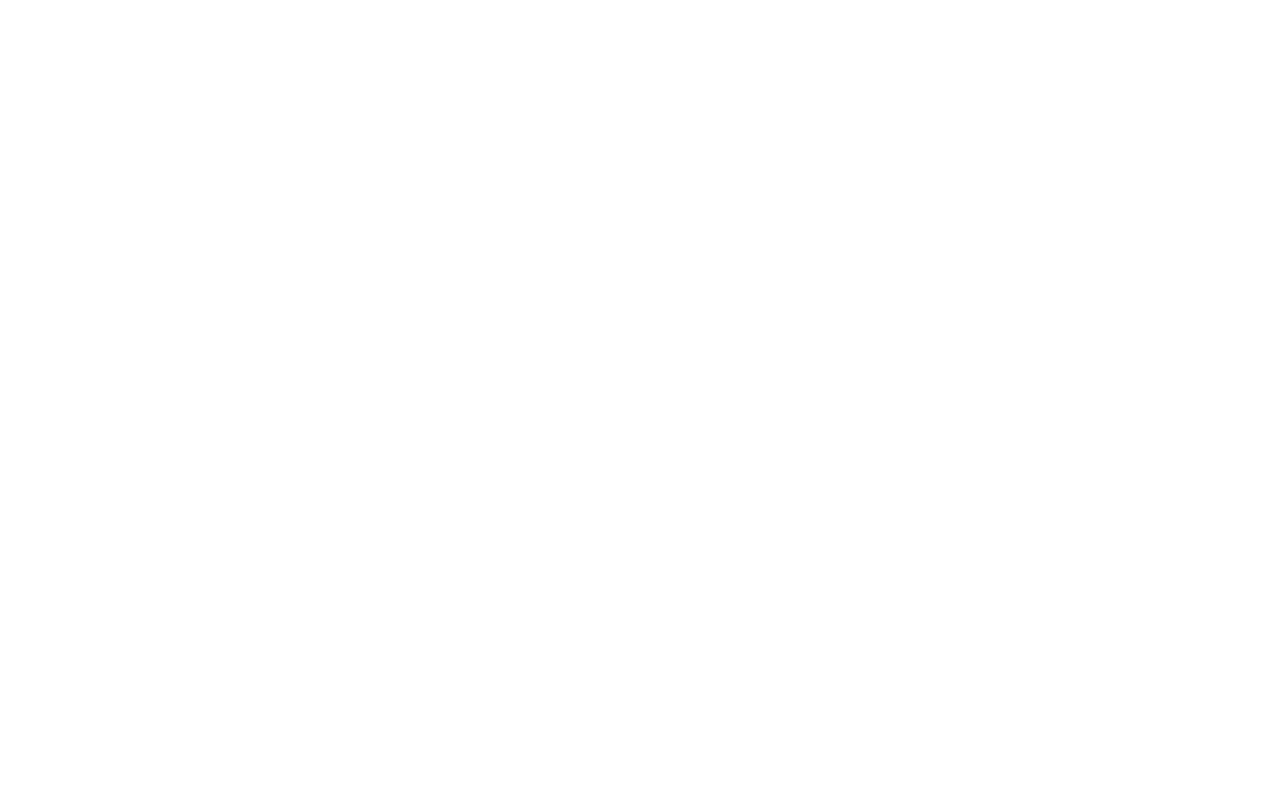
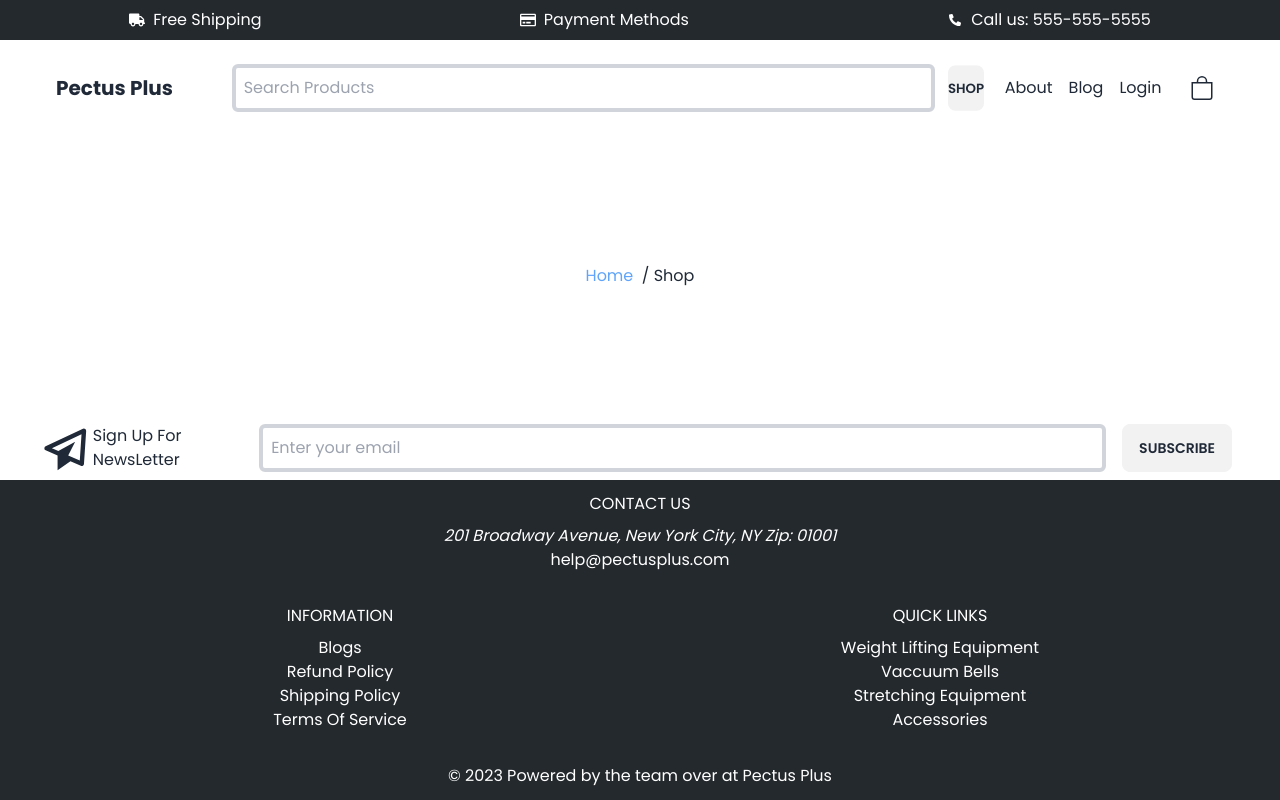
Before and after one commit to Asalz20/pectus-plus-frontend, a React (Vite) app: page /shop in a window 1280 px wide. Before the commit this address had no page. Built offline with nearby package versions, Linux system fonts and the light colour scheme.

Commit message:
Set up react helmet and breadcrumb component functionality

```diff
--- a/package.json
+++ b/package.json
@@ -12,6 +12,7 @@
     "@reduxjs/toolkit": "^1.9.5",
     "react": "^18.2.0",
     "react-dom": "^18.2.0",
+    "react-helmet": "^6.1.0",
     "react-icons": "^4.8.0",
     "react-redux": "^8.0.5",
     "react-router-dom": "^6.11.1"
--- a/src/components/App.jsx
+++ b/src/components/App.jsx
@@ -3,6 +3,7 @@
 import Home from "../pages/Home";
 import About from "../pages/About";
 import Contact from "../pages/Contact";
+import Shop from "../pages/Shop";
 const App = () => {
   return (
     <>
@@ -12,6 +13,7 @@
             <Route index element={<Home />} />
             <Route path="about" element={<About />} />
             <Route path="contact" element={<Contact />} />
+            <Route path="shop" element={<Shop />} />
           </Route>
         </Routes>
       </BrowserRouter>
--- /dev/null
+++ b/src/components/BreadCrumb.jsx
@@ -0,0 +1,12 @@
+import { Link } from "react-router-dom";
+const BreadCrumb = ({ title }) => {
+  return (
+    <div className="flex justify-center">
+      <Link to="/" className="text-blue-400">
+        Home &nbsp;
+      </Link>
+      / {title}
+    </div>
+  );
+};
+export default BreadCrumb;
--- /dev/null
+++ b/src/components/Meta.jsx
@@ -0,0 +1,13 @@
+import { Helmet } from "react-helmet";
+import React from "react";
+
+const Meta = ({ title }) => {
+  return (
+    <Helmet>
+      <meta charSet="utf-8" />
+      <title>{title}</title>
+    </Helmet>
+  );
+};
+
+export default Meta;
--- a/src/components/Nav.jsx
+++ b/src/components/Nav.jsx
@@ -29,9 +29,9 @@
             <RxHamburgerMenu className="text-2xl cursor-pointer" />
           )}
         </button>
-        <a className="sm:hidden" href="#shop">
+        <Link className="sm:hidden" to="/shop">
           Shop
-        </a>
+        </Link>
         <a className="sm:hidden" href="#welcome">
           Welcome
         </a>
@@ -50,7 +50,7 @@
           <li className="hidden sm:block my-2 sm:my-0 sm:mx-2">
             <div className="dropdown dropdown-hover">
               <label tabIndex={0} className="btn m-1 border-0 p-0">
-                Shop
+                <Link to="shop">Shop</Link>
               </label>
               <ul
                 tabIndex={0}
--- /dev/null
+++ b/src/pages/Shop.jsx
@@ -0,0 +1,11 @@
+import BreadCrumb from "../components/BreadCrumb";
+import Meta from "../components/Meta";
+const Shop = () => {
+  return (
+    <>
+      <Meta title={"Shop"} />
+      <BreadCrumb title="Shop" />
+    </>
+  );
+};
+export default Shop;
```
Also changed, not shown: 1 other file (tests, documents, lock files or other folders).
